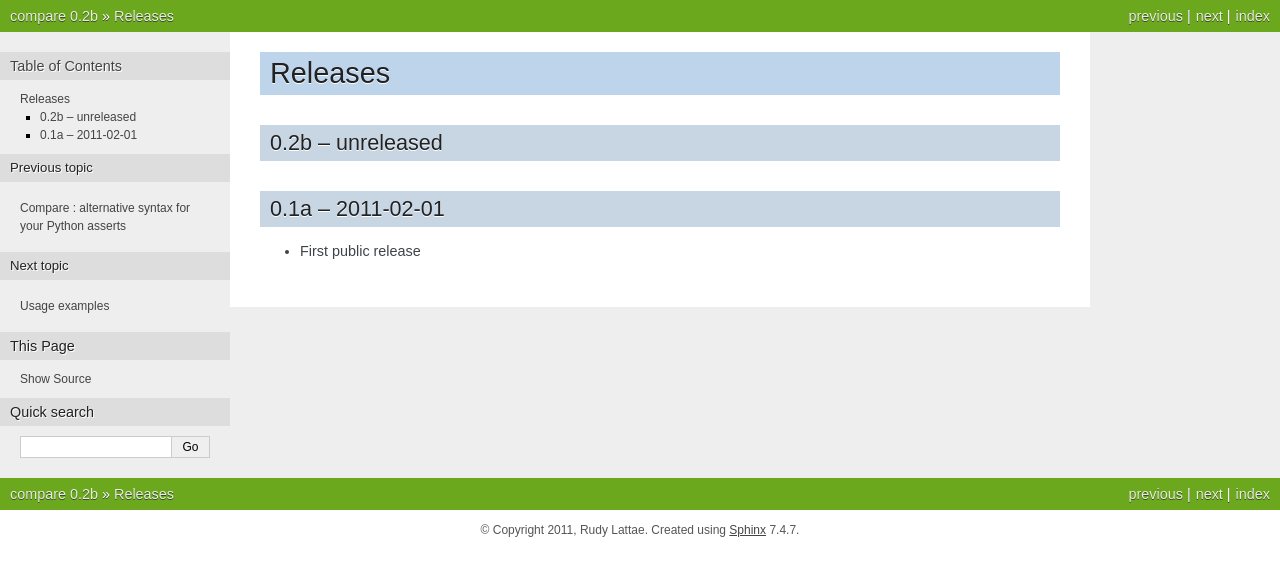
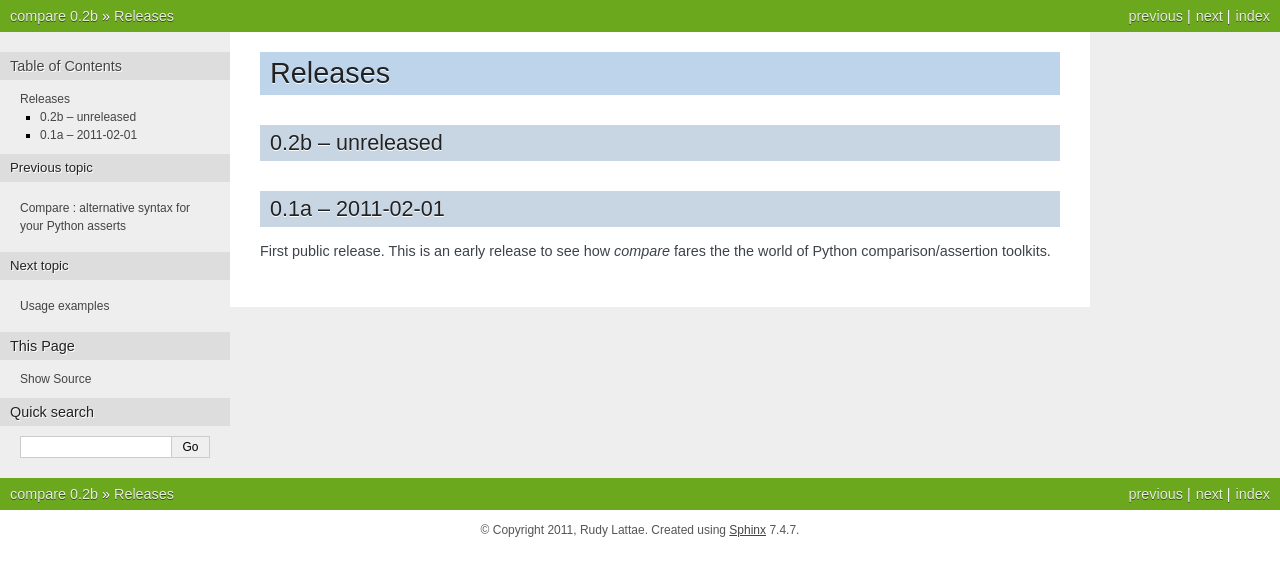
Before and after one commit to rudylattae/compare, a Sphinx documentation site: the page built from doc/releases.rst, in a window 1280 px wide. Shown: the top 576 px of the page. Built offline with Sphinx 7.4.7, drawn with Linux system fonts in a browser that asks for light colours.

Commit message:
Update docs.

```diff
--- a/CHANGES.txt
+++ b/CHANGES.txt
@@ -1,6 +1,6 @@
-========
-Releases
-========
+=========
+Changelog
+=========
 
 
 0.2b -- unreleased
--- a/doc/releases.rst
+++ b/doc/releases.rst
@@ -1 +1,14 @@
-.. include:: ../CHANGES.txt
+========
+Releases
+========
+
+
+0.2b -- unreleased
+==================
+
+
+0.1a -- 2011-02-01
+==================
+
+First public release. This is an early release to see how `compare` fares
+the the world of Python comparison/assertion toolkits.
```
Also changed, not shown: doc/api.rst (deleted, +0 -46 lines).
